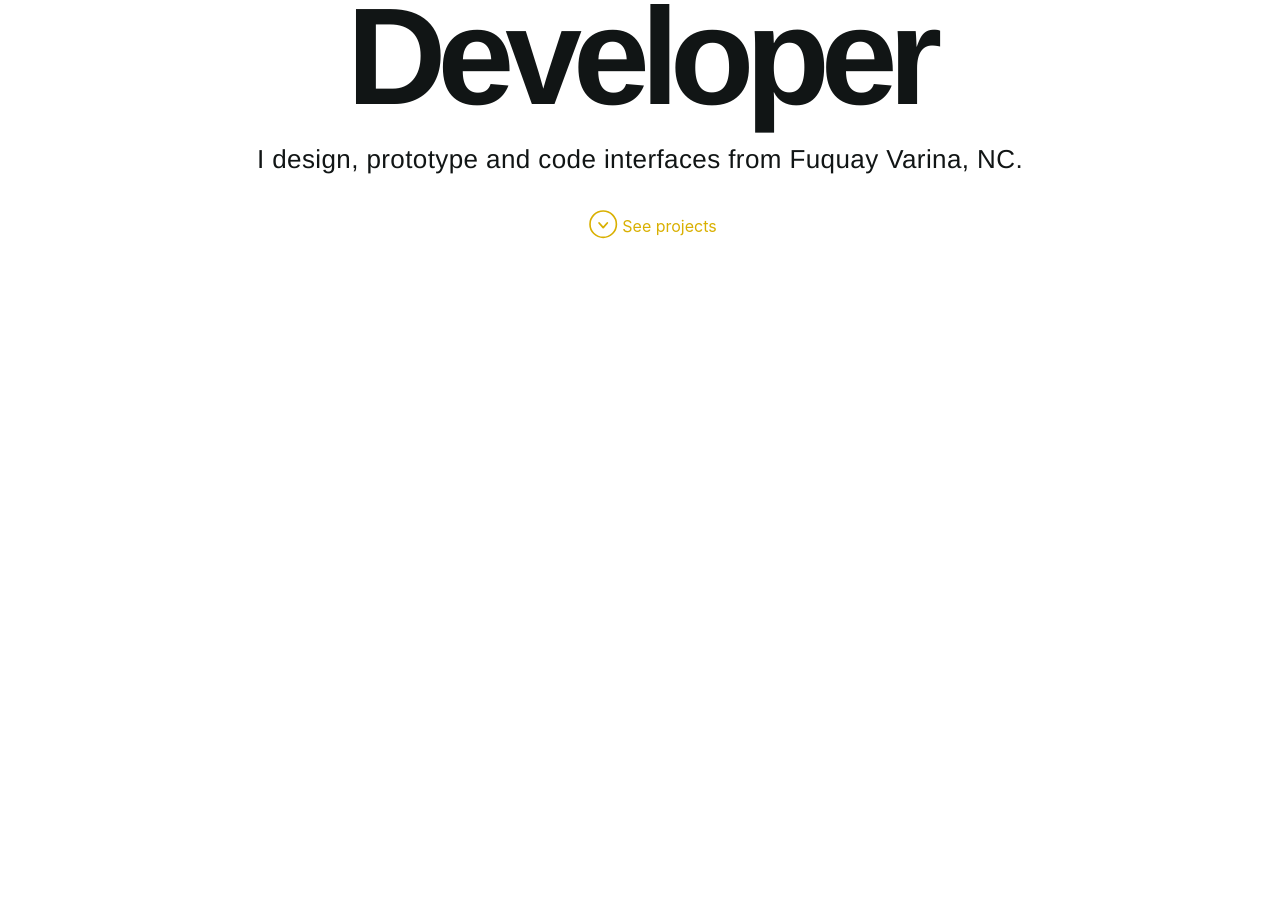
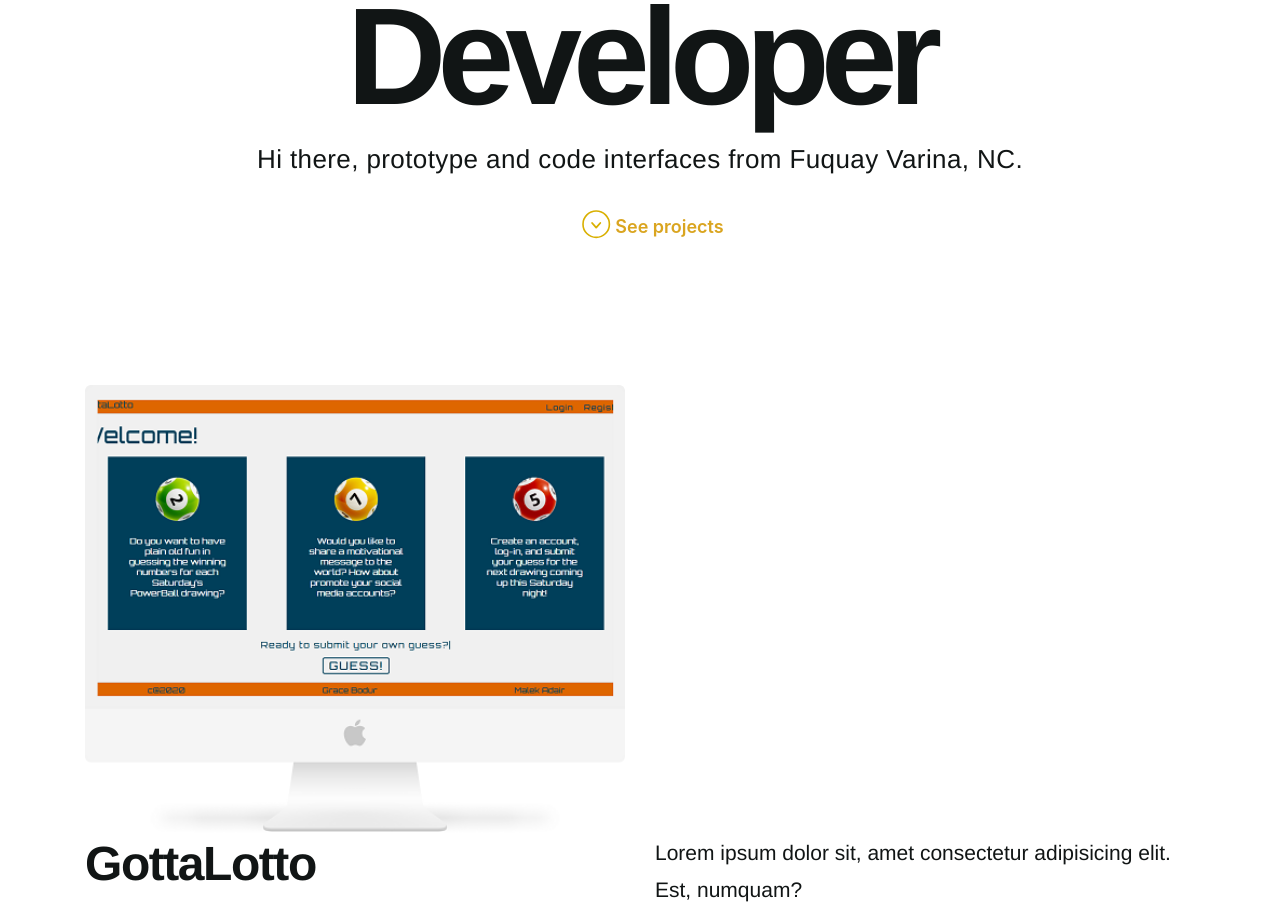
Before and after one commit to gracebodur/mgbportfolio, a React (Create React App) app: page / in a window 1280 px wide. Shown: the part 340-1256 px from the top of the page. Before the commit the page ends 800 px from the top, so only its background shows below. Built offline with nearby package versions, Linux system fonts and the light colour scheme.

Commit message:
create projects component, add basic styles

```diff
--- a/src/App.js
+++ b/src/App.js
@@ -2,12 +2,14 @@ import React from 'react'
 import './App.css'
 import Topbar from './Topbar/Topbar'
 import Intro from './Intro/Intro'
+import Projects from './Projects/Projects'
 
 function App () {
 	return (
 		<div>
 			<Topbar />
 			<Intro />
+			<Projects />
 		</div>
 	)
 }
--- a/src/Intro/Intro.js
+++ b/src/Intro/Intro.js
@@ -6,7 +6,7 @@ function Intro () {
     return (
         <section className='intro'>
             <h1 className='intro-title'>Frontend Developer</h1>
-            <h4 className='intro-text'>I design, prototype and code interfaces from Fuquay Varina, NC.</h4>
+            <h4 className='intro-text'>Hi there, prototype and code interfaces from Fuquay Varina, NC.</h4>
             <div className='intro-actions'>
                 <Link to='/projects' className='intro-link'>
                     <svg width="29" height="29" xmlns="http://www.w3.org/2000/svg"><g transform="translate(1 1)" stroke="#D9B002" fill="none" fillRule="evenodd"><path strokeWidth="1.82" strokeLinecap="round" strokeLinejoin="round" d="M9.1 12.012l4.095 4.55 4.095-4.55"></path><circle strokeWidth="1.638" cx="13.195" cy="13.195" r="13.195"></circle></g></svg>
--- /dev/null
+++ b/src/Projects/Projects.js
@@ -0,0 +1,21 @@
+import React from 'react'
+import gottalotto from '../assets/gottalotto-desktop.png'
+import './Projects.css'
+
+function Projects () {
+
+    return (
+        <section className='projects container'>
+            <div className="row project-img">
+                <img src={gottalotto} className='img-fluid col-sm-6' alt="gottalotto" />
+            </div>
+
+            <div className='project-info row'>
+                <h2 className='project-title col-sm-6'>GottaLotto</h2>
+                <h5 className='project-desc col-sm-6'>Lorem ipsum dolor sit, amet consectetur adipisicing elit. Est, numquam?</h5>
+            </div>
+        </section>
+    )
+}
+
+export default Projects
--- a/src/index.css
+++ b/src/index.css
@@ -1,7 +1,11 @@
 @import-normalize;
 /* bring in normalize.css styles */
 
-/* rest of app styles */
+:root {
+  --black: #111515;
+  --gold: goldenrod;
+}
+
 
 /* Fonts */
 h1 {
@@ -9,7 +13,7 @@ h1 {
   font-style: normal;
   font-weight: 800;
   word-spacing: 5px;
-  color: #111515;
+  color: var(--black);
   -webkit-font-smoothing: auto;
 }
 
@@ -19,7 +23,7 @@ h2 {
   font-weight: 700;
   font-size: 48px;
   line-height: 60px;
-  color: #111515;
+  color: var(--black);
   letter-spacing: -1.45px;
 }
 
@@ -29,7 +33,7 @@ h3 {
   font-weight: 700;
   font-size: 30px;
   line-height: 38px;
-  color: #111515;
+  color: var(--black);
   letter-spacing: -0.8px;
 }
 
@@ -39,7 +43,7 @@ h4 {
   font-weight: 200;
   font-size: 26px;
   line-height: 46px;
-  color: #111515;
+  color: var(--black);
   letter-spacing: 0.4px;
 }
 
@@ -49,26 +53,28 @@ h5 {
   font-weight: 200;
   font-size: 21px;
   line-height: 37px;
-  color: #111515;
+  color: var(--black);
 }
 
 h5 a {
   font-weight: 500;
-  color: #D9B002;
+  color: var(--gold);
   text-decoration: none;
 }
 
 /* General */
 .link {
   position: relative;
-  color: #D9B002;
+  color: var(--gold);
+  font-size: 18px;
+  font-weight: 600;
 }
 
 .link::before {
   content: " ";
   display: block;
   position: absolute;
-  border-bottom: solid 1px #D9B002;
+  border-bottom: solid 1px var(--gold);
   bottom: -1px;
   width: 0%;
   left: 0%;
@@ -81,7 +87,7 @@ h5 a {
 }
 
 .link:hover::before {
-  border-bottom: solid 1px #D9B002;
+  border-bottom: solid 1px var(--gold);
   width: 100%;
   left: 0%;
 }
```
Also changed, not shown: src/Projects/Projects.css (added), src/assets/gottalotto-desktop.png (added), 1 other file (tests, documents, lock files or other folders).
